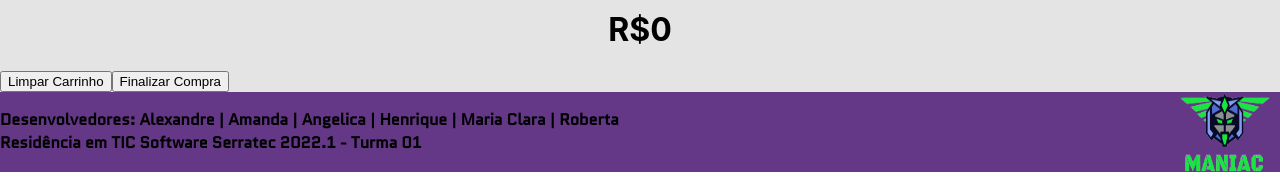
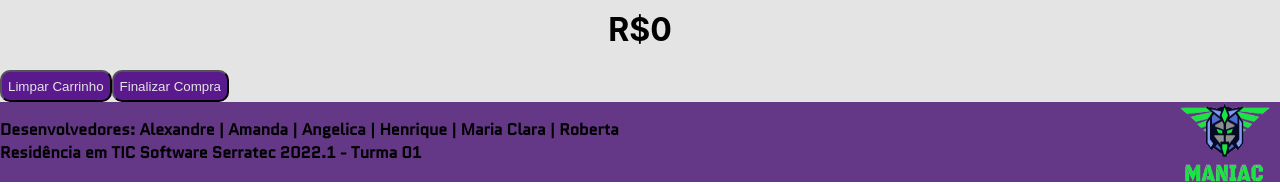
Before and after one commit to mclarar/grupo-um-ecommerce, a React (Create React App) app: page /carrinho in a window 1280 px wide. Shown: the part 341-525 px from the top of the page. Built offline with nearby package versions, Linux system fonts and the light colour scheme.

Commit message:
ajustando estilo dos botoes

```diff
--- a/src/Components/BotaoAdicionarCarrinho/BotaoAdicionarCarrinho.js
+++ b/src/Components/BotaoAdicionarCarrinho/BotaoAdicionarCarrinho.js
@@ -1,5 +1,6 @@
 import React, { useState, useEffect, useContext } from 'react'
 import { CartContext } from '../../Contexts/CartContext'
+import './style.css'
 
 export const BotaoAdicionarCarrinho = ({ produto, setPopUp }) => {
   const { cart, addItem, removeItem, clearCart } = useContext(CartContext)
@@ -10,7 +11,9 @@ export const BotaoAdicionarCarrinho = ({ produto, setPopUp }) => {
   }
   return (
     <>
-      <button onClick={() => chamarDuasFuncoes()}>Adicionar ao Carrinho</button>
+      <button onClick={() => chamarDuasFuncoes()}>
+        <strong>Adicionar ao Carrinho</strong>
+      </button>
     </>
   )
 }
--- /dev/null
+++ b/src/Components/BotaoAdicionarCarrinho/style.css
@@ -0,0 +1,13 @@
+button{
+  height: 2rem;
+  border-radius: 10px;
+  background-color: #5A198D;
+  color: #e4e4e4
+
+}
+button:hover{
+  background-color: #7226ad;
+  color: #fff;
+  transform: scale(1.05);
+  cursor: pointer;
+}
--- /dev/null
+++ b/src/Components/BotaoRemoverCarrinho/style.css
@@ -0,0 +1,13 @@
+button{
+  height: 2rem;
+  border-radius: 10px;
+  background-color: #5A198D;
+  color: #e4e4e4
+
+}
+button:hover{
+  background-color: #7226ad;
+  color: #fff;
+  transform: scale(1.05);
+  cursor: pointer;
+}
```
Also changed, not shown: src/Components/BotaoRemoverCarrinho/BotaoRemoverCarrinho.js (+8 -9 lines).
